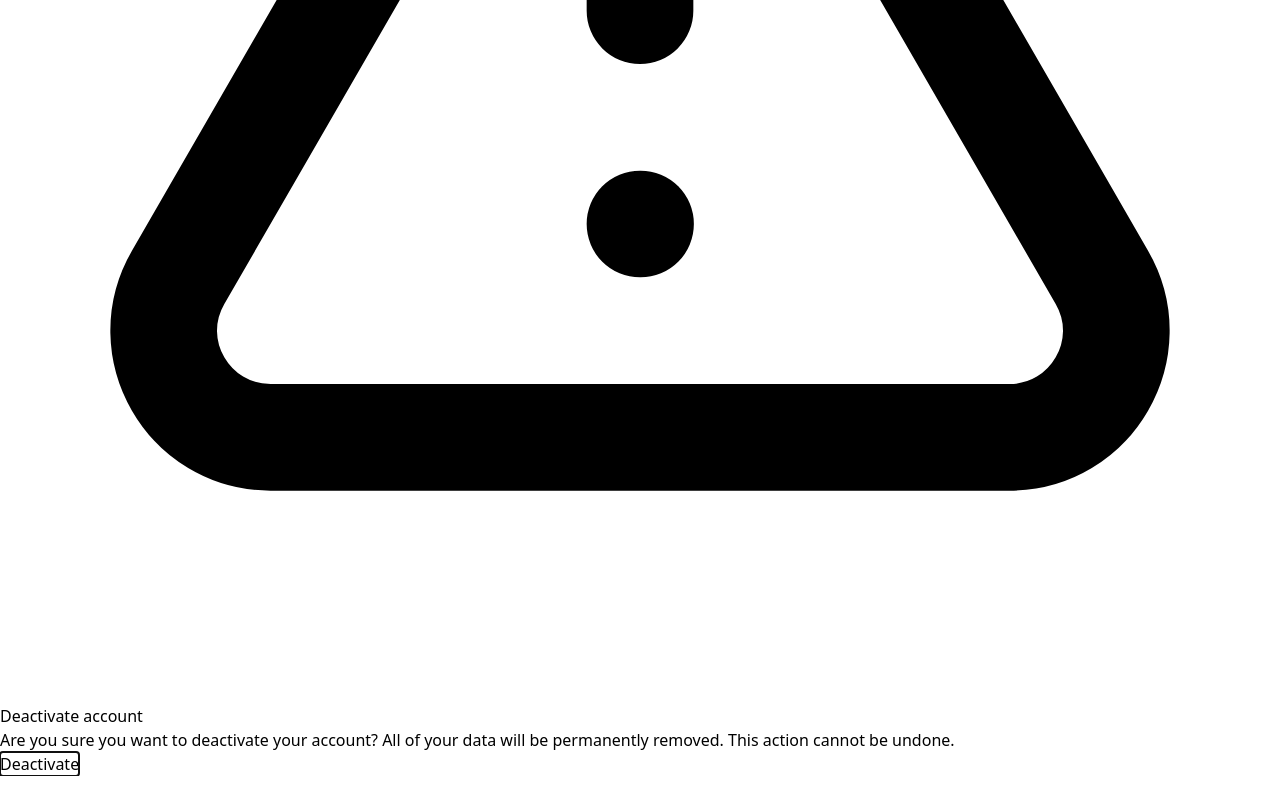
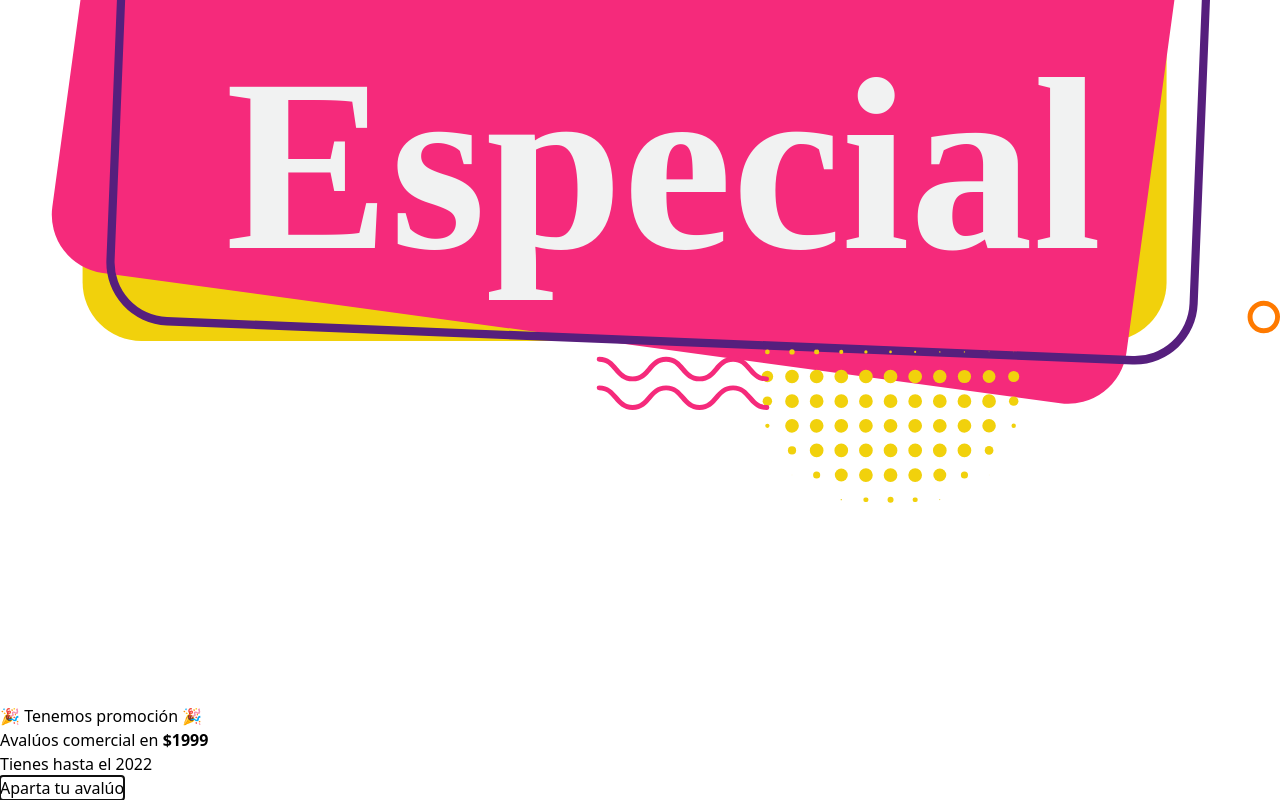
Before and after one commit to duquelf90/avaluos-inmoviliarios-valbel, a Next.js app: page /back in a window 1280 px wide. Shown: the part 576-1376 px from the top of the page. Before the commit the page ends 1352 px from the top, so only its background shows below. Built offline with nearby package versions, Linux system fonts and the light colour scheme; what @material-tailwind/react would draw is missing.

Commit message:
probando analitys

```diff
--- a/src/components/Footer.js
+++ b/src/components/Footer.js
@@ -50,7 +50,7 @@ const Footer = () => {
         <div className="flex flex-wrap items-center py-4">
           <div className="w-full md:w-1/2 mb-6 md:mb-0">
             <p className="text-coolGray-400 font-medium">
-              © 2022 Grupo Valbel. Todos los derechos reservados.
+              © {new Date().getFullYear()} Grupo Valbel. Todos los derechos reservados.
             </p>
           </div>
           <div className="w-full md:w-1/2">
--- a/src/pages/_app.js
+++ b/src/pages/_app.js
@@ -2,6 +2,9 @@ import "styles/globals.css";
 import { useEffect } from "react";
 import analytics from "utility/analytics";
 import { ThemeProvider } from "@material-tailwind/react";
+import Script from "next/script";
+import * as gtag from 'utility/gtag'
+
 
 function MyApp({ Component, pageProps }) {
   useEffect(() => {
@@ -10,9 +13,30 @@ function MyApp({ Component, pageProps }) {
   }, []);
 
   return (
-    <ThemeProvider>
-      <Component {...pageProps} />
-    </ThemeProvider>
+    <>
+      {/* Global Site Tag (gtag.js) - Google Analytics */}
+      <Script
+        strategy="afterInteractive"
+        src={`https://www.googletagmanager.com/gtag/js?id=${gtag.GA_TRACKING_ID}`}
+      />
+      <Script
+        id="gtag-init"
+        strategy="afterInteractive"
+        dangerouslySetInnerHTML={{
+          __html: `
+        window.dataLayer = window.dataLayer || [];
+        function gtag(){dataLayer.push(arguments);}
+        gtag('js', new Date());
+        gtag('config', '${gtag.GA_TRACKING_ID}', {
+          page_path: window.location.pathname,
+        });
+      `,
+        }}
+      />
+      <ThemeProvider>
+        <Component {...pageProps} />
+      </ThemeProvider>
+    </>
   );
 }
 
--- a/src/pages/back.js
+++ b/src/pages/back.js
@@ -1,16 +1,20 @@
 /* This example requires Tailwind CSS v2.0+ */
-import { Fragment, useRef, useState } from 'react'
-import { Dialog, Transition } from '@headlessui/react'
-import { ExclamationIcon } from '@heroicons/react/outline'
+import { Fragment, useRef, useState } from "react";
+import { Dialog, Transition } from "@headlessui/react";
+import Image from "next/image";
 
 export default function Example() {
-  const [open, setOpen] = useState(true)
-
-  const cancelButtonRef = useRef(null)
+  const [open, setOpen] = useState(true);
+  const cancelButtonRef = useRef(null);
 
   return (
     <Transition.Root show={open} as={Fragment}>
-      <Dialog as="div" className="relative z-10" initialFocus={cancelButtonRef} onClose={setOpen}>
+      <Dialog
+        as="div"
+        className="relative z-10"
+        initialFocus={cancelButtonRef}
+        onClose={setOpen}
+      >
         <Transition.Child
           as={Fragment}
           enter="ease-out duration-300"
@@ -34,34 +38,40 @@ export default function Example() {
               leaveFrom="opacity-100 translate-y-0 sm:scale-100"
               leaveTo="opacity-0 translate-y-4 sm:translate-y-0 sm:scale-95"
             >
-              <Dialog.Panel className="relative bg-white rounded-lg text-left overflow-hidden shadow-xl transform transition-all sm:my-8 sm:max-w-lg sm:w-full">
-                <div className="bg-yellow-200 px-4 pt-5 pb-4 sm:p-6 sm:pb-4">
-                  <div className="sm:flex sm:items-start">
-                    <div className="mx-auto flex-shrink-0 flex items-center justify-center h-12 w-12 rounded-full bg-red-100 sm:mx-0 sm:h-10 sm:w-10">
-                      <ExclamationIcon className="h-6 w-6 text-red-600" aria-hidden="true" />
-                    </div>
-                    <div className="mt-3 text-center sm:mt-0 sm:ml-4 sm:text-left">
-                      <Dialog.Title as="h3" className="text-lg leading-6 font-medium text-red-600">
-                        Deactivate account
+              <Dialog.Panel className="relative bg-white rounded-lg text-left overflow-hidden shadow-xl transform transition-all sm:my-8 sm:max-w-lg sm:w-full ">
+                <div className="bg-white px-4 pt-5 pb-4 sm:p-6 sm:pb-4">
+                  <div className="sm:flex sm:items-start justify-center">
+                    <Image
+                      src="/img/cupon.svg"
+                      width={300}
+                      alt="descuento"
+                      height={300}
+                      layout="responsive"
+                    />
+                    <div className="text-center sm:mt-0 sm:ml-4 sm:text-left">
+                      <Dialog.Title
+                        as="h3"
+                        className="text-xl leading-6 text-red-500"
+                      >
+                        🎉 Tenemos promoción 🎉
                       </Dialog.Title>
                       <div className="mt-2">
-                        <h1 className="text-red-600">
-                          Are you sure you want to deactivate your account? All of your data will be permanently
-                          removed. This action cannot be undone.
+                        <h1 className="text-red-500 text-2xl">
+                          Avalúos comercial en <b>$1999</b>
                         </h1>
+                        <p>Tienes hasta el {new Date().getFullYear()}</p>
                       </div>
                     </div>
                   </div>
                 </div>
-                <div className="bg-yellow-200 px-4 py-3 sm:px-6 sm:flex sm:flex-row-reverse">
+                <div className="bg-yellow-200 px-4 py-3 sm:px-6 sm:flex sm:flex-row-reverse justify-center">
                   <button
                     type="button"
                     className="w-full inline-flex justify-center rounded-md border border-transparent shadow-sm px-4 py-2 bg-red-600 text-base font-medium text-white hover:bg-red-700 focus:outline-none focus:ring-2 focus:ring-offset-2 focus:ring-red-500 sm:ml-3 sm:w-auto sm:text-sm"
                     onClick={() => setOpen(false)}
                   >
-                    Deactivate
+                    Aparta tu avalúo
                   </button>
-
                 </div>
               </Dialog.Panel>
             </Transition.Child>
@@ -69,5 +79,5 @@ export default function Example() {
         </div>
       </Dialog>
     </Transition.Root>
-  )
+  );
 }
--- a/src/section/steps.js
+++ b/src/section/steps.js
@@ -11,7 +11,7 @@ const Steps = () => {
             <div className="flex items-center mx-auto ">
               <div className="py-12">
                 <Image
-                  src="/img/eeee.svg"
+                  src="/img/question.svg"
                   width={400}
                   alt="question"
                   height={400}
--- a/src/utility/analytics.js
+++ b/src/utility/analytics.js
@@ -12,9 +12,9 @@ const analytics = Analytics({
       containerId: GTM_CONTAINER_ID,
       enabled: true,
     }),
-    googleAnalytics({
-      measurementIds: ANALYTICS_ID,
-    }),
+    // googleAnalytics({
+    //   measurementIds: ANALYTICS_ID,
+    // }),
   ],
 });
 
--- /dev/null
+++ b/src/utility/gtag.js
@@ -0,0 +1,17 @@
+export const GA_TRACKING_ID = "G-ZR2VYE7BSX"
+
+// https://developers.google.com/analytics/devguides/collection/gtagjs/pages
+export const pageview = (url) => {
+  window.gtag('config', GA_TRACKING_ID, {
+    page_path: url,
+  })
+}
+
+// https://developers.google.com/analytics/devguides/collection/gtagjs/events
+export const event = ({ action, category, label, value }) => {
+  window.gtag('event', action, {
+    event_category: category,
+    event_label: label,
+    value: value,
+  })
+}
```
Also changed, not shown: public/img/cupon.svg (added), public/img/question.svg (renamed from public/img/eeee.svg).
